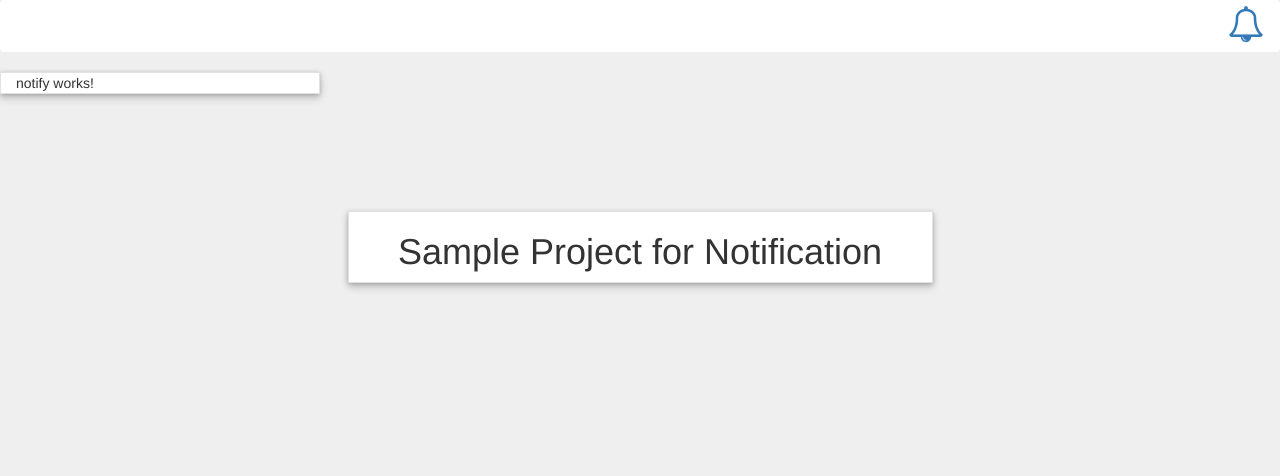
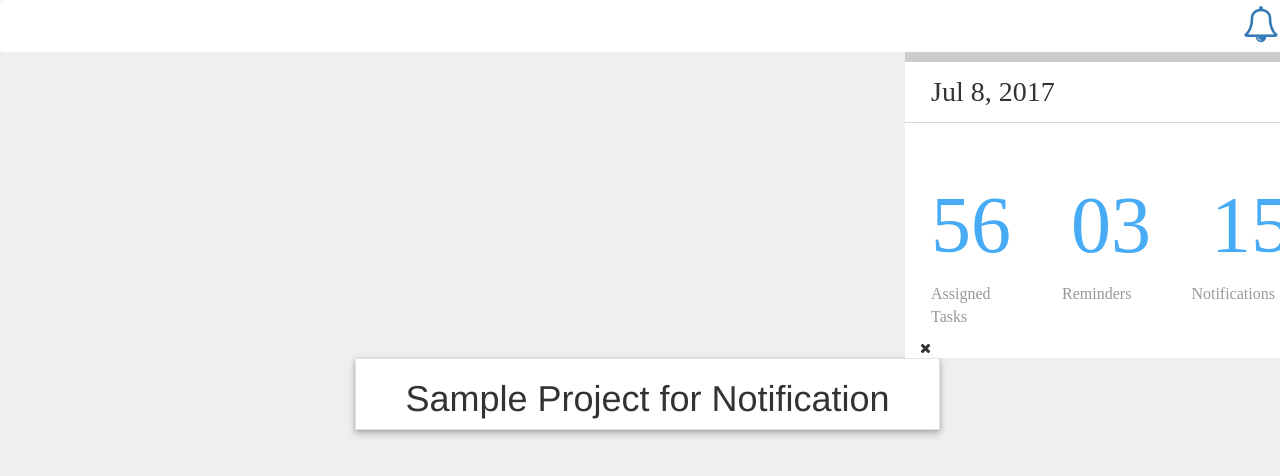
Before and after one commit to karthilxg/notify, an Angular app in the folder notify/: page / in a window 1280 px wide. Both pictures are taken after a click on the link 1245 px from the left and 26 px from the top of the page. Shown: the top 476 px of the page. Built offline with nearby package versions, Linux system fonts and the light colour scheme; a small style sheet from the web is missing.

Commit message:
initial component constructed

```diff
--- a/notify/src/app/app.component.html
+++ b/notify/src/app/app.component.html
@@ -4,11 +4,11 @@
   </div> -->
   <div class="row">
     <nav class="navbar fixed-top navbar-light bg-faded" style="background: white;">
-      <a class="navbar-brand" (click)="notify=!notify" style="float: right; padding-top: 5px;"><i class="fa fa-bell-o fa-2x" aria-hidden="true"></i></a>
+      <a class="navbar-brand" (click)="notify=!notify" style="float: right; padding-top: 5px; padding-right: 15px;"><i class="fa fa-bell-o fa-2x" aria-hidden="true"></i></a>
     </nav>
   </div>
 
-  <div *ngIf="notify" class="row">
+  <div *ngIf="notify" class="notify">
     <app-notify></app-notify>
   </div>
 
--- a/notify/src/app/app.component.scss
+++ b/notify/src/app/app.component.scss
@@ -1,5 +1,9 @@
 #banner {
 	margin-top: 10%;
+}
+
+.navbar {
+	margin-bottom: 0;
 }
 
 .navbar a {
--- a/notify/src/app/notify/notify.component.html
+++ b/notify/src/app/notify/notify.component.html
@@ -1,3 +1,21 @@
-<div class="col-md-3">
-  notify works!
+<div id="notify" class="container-fluid">
+
+  <div class="date row">
+  	<p (updateTime)="updateMyTime()">{{date | date}}</p>
+  </div>
+  <div class="items">
+  	<div class="itemCount row">
+  		<p>56</p>
+  		<p *ngIf="reminders.length < 10">0{{reminders.length}}</p>
+  		<p *ngIf="reminders.length > 10">{{reminders.length}}</p>
+  		<p *ngIf="notifications.length < 10">0{{notifications.length}}</p>
+  		<p *ngIf="notifications.length > 10">{{notifications.length}}</p>
+  	</div>
+  	<div class="itemTitle row">
+  		<p>Assigned Tasks</p>
+  		<p>Reminders</p>
+  		<p>Notifications</p>
+  	</div>
+  </div>
+  <i class="fa fa-times" aria-hidden="true"></i>
 </div>
--- a/notify/src/app/notify/notify.component.scss
+++ b/notify/src/app/notify/notify.component.scss
@@ -0,0 +1,61 @@
+
+
+#notify {
+	float: right;
+	width: 375px;
+	background-color: white;
+	z-index: 99;
+	/*position: fixed;*/
+}
+
+.date {
+	padding-left: 26px;
+	border-top: 10px solid #cccccc;
+	border-bottom: 1px solid #d5d5d5;
+}
+
+.date p {
+	font-family: font95196;
+	font-size: 28px;
+	color: #333;
+	margin-top: 10px;
+}
+
+.itemCount {
+	padding-left: 26px;
+	padding-top: 45px;
+	/*padding-bottom: 18px;*/
+}
+
+.itemCount p {
+	font-family: font95183;
+	font-size: 80px;
+	color: #47acf5;
+	float: left;
+	margin-bottom: 0px;
+}
+
+.itemCount p:nth-child(2), p:nth-child(3) {
+	padding-left: 60px;
+}
+
+.itemTitle {
+	padding-left: 26px;
+}
+
+.itemTitle p {
+	font-family: font95207;
+	font-size: 16px;
+	color: #999;
+	line-height: 23px;
+	float: left;
+}
+
+.itemTitle p:first-child {
+	width: 71.05px;
+	white-space: initial;
+}
+
+.itemTitle p:nth-child(2), p:nth-child(3) {
+	padding-left: 60px;
+}
--- a/notify/src/app/notify/notify.component.ts
+++ b/notify/src/app/notify/notify.component.ts
@@ -7,9 +7,22 @@ import { Component, OnInit } from '@angular/core';
 })
 export class NotifyComponent implements OnInit {
 
-  constructor() { }
+	private date;
+	private notifications: any[];
+	private reminders: any[];
+	private assignedTasks: any[];
+
+  constructor() {
+    this.date =  new Date();
+    setInterval(() => {
+        this.date =  new Date();
+     }, 1000);
+  }
 
   ngOnInit() {
+  	this.notifications = ['note1','note1','note1','note1','note1','note1','note1','note1','note1','note1','note1','note1','note1','note1','note1'];
+  	this.reminders = ['reminder','reminder','reminder'];
   }
 
+
 }
--- a/notify/src/index.html
+++ b/notify/src/index.html
@@ -7,7 +7,12 @@
 
   <meta name="viewport" content="width=device-width, initial-scale=1">
   <link rel="icon" type="image/x-icon" href="favicon.ico">
-
+  <!-- myriad set pro thin -->
+  <link href="https://www.fontify.me/wf/d92a9afb8b3103c30225aa55a72330de" rel="stylesheet" type="text/css">
+  <!-- myriad set pro ultrathin -->
+  <link href="https://www.fontify.me/wf/e41561e8a64b63552d1ffb7a956215bf" rel="stylesheet" type="text/css">
+  <!-- myriad set pro text -->
+  <link href="https://www.fontify.me/wf/14d3d3d74d63ab0fa579de12881f488c" rel="stylesheet" type="text/css">
 </head>
 <body>
   <app-root></app-root>
--- a/notify/src/styles.scss
+++ b/notify/src/styles.scss
@@ -12,7 +12,15 @@ $backgroundColor: #efefef;
 
 body {
   background: $backgroundColor;
-  /*@include my-border(green);*/
+}
+
+.container-fluid {
+	padding-right: 0px;
+}
+
+.container {
+	z-index: -999;
+	position: relative;
 }
 
 .col-md-6, .col-md-3 {
```
